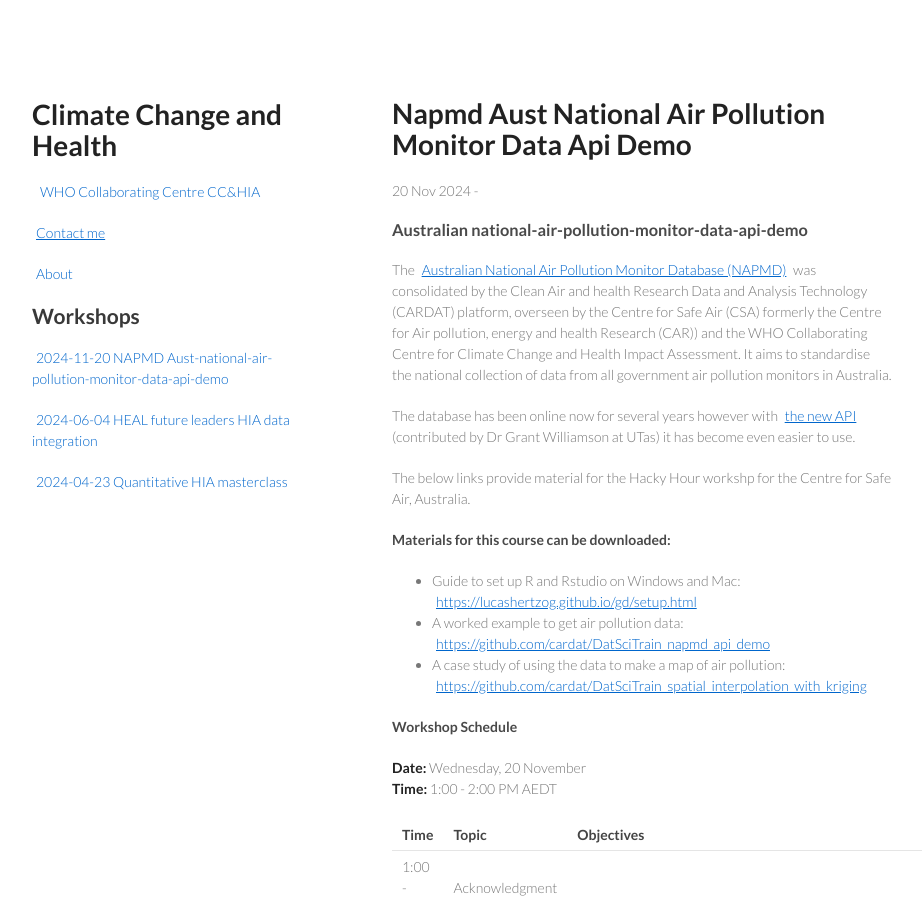
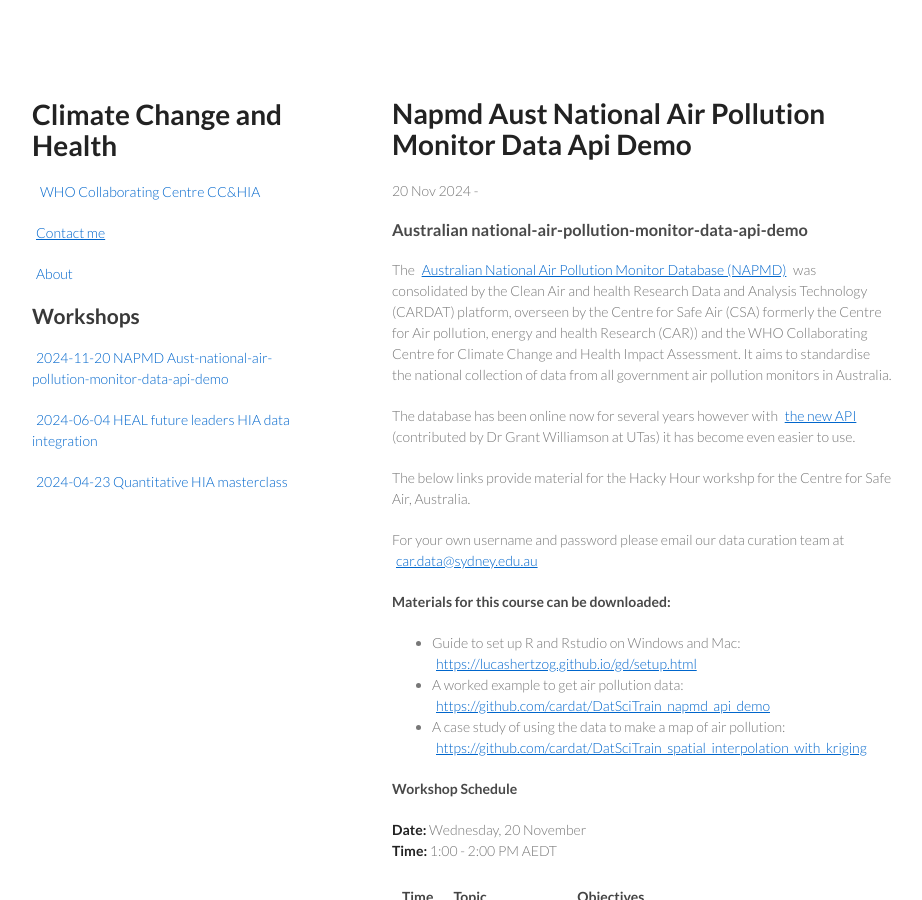
Before and after one commit to climate-change-and-health/workshops, a Jekyll site: the page built from _posts/2024-11-20-napmd-aust-national-air-pollution-monitor-data-api-demo.md, in a window 1280 px wide and 900 px high. Shown: the whole window, without its empty margins (178-1100 px from the left). Built offline with Jekyll 4.4.1, drawn with Linux system fonts in a browser that asks for light colours.

Commit message:
add contact info

```diff
--- a/_posts/2024-11-20-napmd-aust-national-air-pollution-monitor-data-api-demo.md
+++ b/_posts/2024-11-20-napmd-aust-national-air-pollution-monitor-data-api-demo.md
@@ -14,6 +14,9 @@ It aims to standardise the national collection of data from all government air p
 The database has been online now for several years however with [the new API](https://napmd.cloud.car-dat.org/__docs__/) (contributed by Dr Grant Williamson at UTas) it has become even easier to use.
 
 The below links provide material for the Hacky Hour workshp for the Centre for Safe Air, Australia.
+
+For your own username and password please email our data curation team at
+<a class="car.data@sydney.edu.au" href="mailto:car.data@sydney.edu.au">car.data@sydney.edu.au</a>
 
 #### Materials for this course can be downloaded:
 - Guide to set up R and Rstudio on Windows and Mac: [https://lucashertzog.github.io/gd/setup.html](https://lucashertzog.github.io/gd/setup.html)
```
